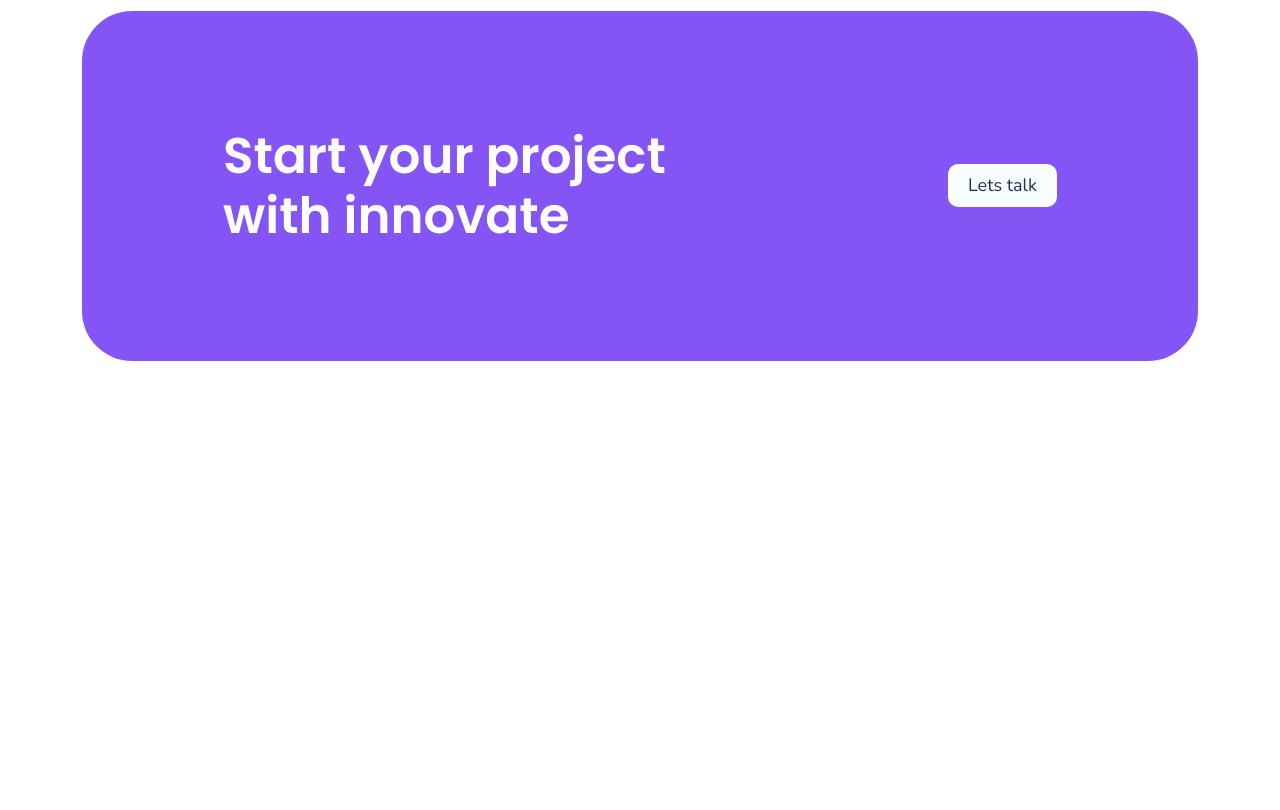
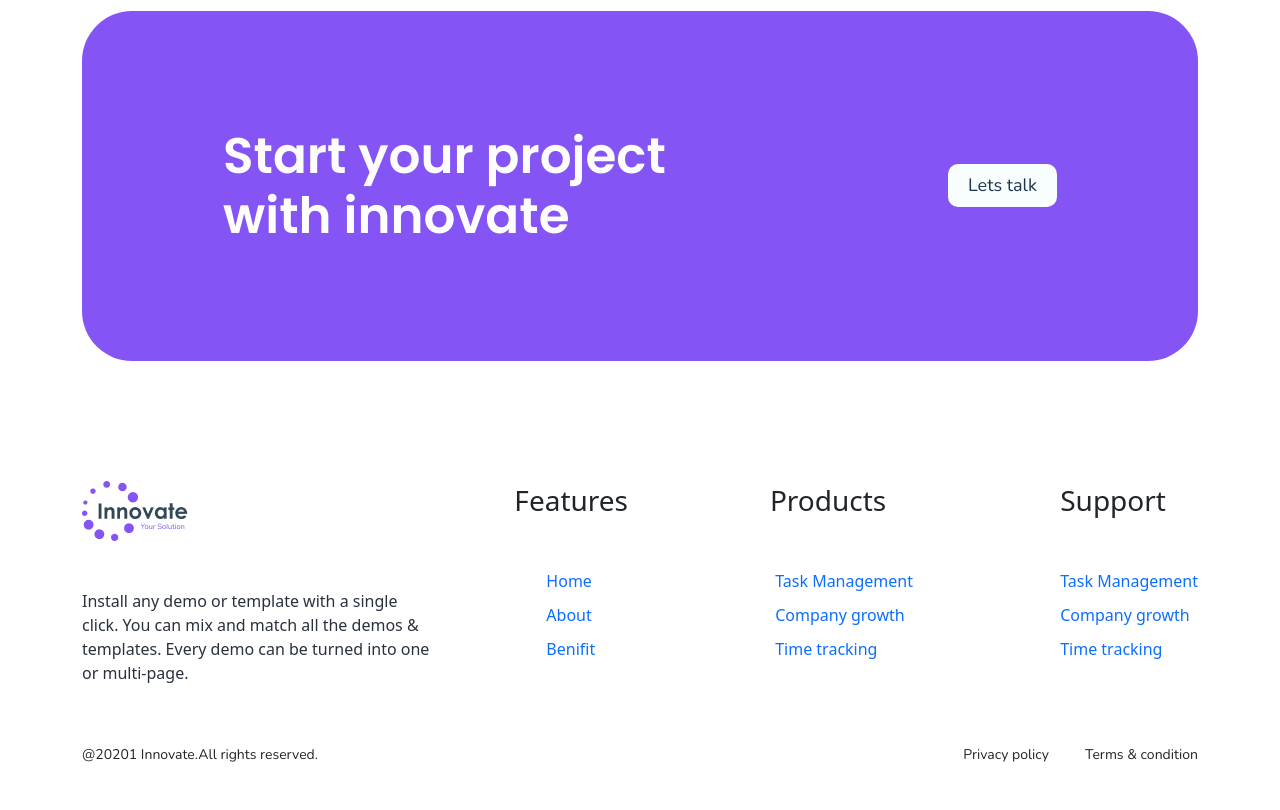
Before and after one commit to TwahidulislamDev/boot-lab-one, a plain HTML site: page index.html in a window 1280 px wide. Shown: the part 5514-6324 px from the top of the page. Before the commit the page ends 5945 px from the top, so only its background shows below. Drawn offline with nearby package versions, Linux system fonts and the light colour scheme.

Commit message:
add footer Section

```diff
--- a/css/style.css
+++ b/css/style.css
@@ -12,7 +12,7 @@ a:hover {
 }
 ul,
 ol {
-  list-style: none;
+  list-style-type: none;
 }
 h1,
 h2,
@@ -347,8 +347,42 @@ p {
 }
 /* Your project part End  */
 
-/* Recent post part start  */
-/* Recent post part End  */
+/* Footer  part start  */
+#footerPart{
+  padding: 50px 0;
+}
+.footLogo p{
+  line-height: 150%;
+  color: #29313D;
+}
+.footLink{
+  display: flex;
+  justify-content: end;
+  align-items: center;
+}
+.footLink h3{
+  text-align: center;
+}
+.footLink ul li{
+  padding-top: 10px;
+}
+.copyRight h4{
+  font-size: 14px;
+  font-weight: 400;
+  font-family: "Nunito", serif;
+}
+.termsCondition h5{
+  font-size: 14px;
+  font-weight: 400;
+  font-family: "Nunito", serif;
+}
+.termsCondition p{
+  font-size: 14px;
+  font-weight: 400;
+  font-family: "Nunito", serif;
+  padding-left: 20px;
+}
+/* Footer  part End  */
 
 /* Recent post part start  */
 /* Recent post part End  */
--- a/index.html
+++ b/index.html
@@ -412,8 +412,59 @@
      </div>
     <!-- Your project part End -->
 
-    <!-- Header part start -->
-    <!-- Header part End -->
+    <!-- Footer part Start  -->
+     <div id="footerPart">
+      <div class="container">
+        <div class="row pb-3">
+          <div class="col-lg-4 footLogo">
+            <picture>
+              <img src="./images/logo.png" alt="">
+            </picture>
+            <p class="py-5">Install any demo or template with a single click. You can mix and match all the demos & templates. Every demo can be turned into one or multi-page.</p>
+          </div>
+          <div class="col-lg-2 footLink ">
+            <div>
+              <h3>Features</h3>
+            <ul class="py-5">
+              <li><a href="#">Home</a></li>
+              <li><a href="#">About</a></li>
+              <li><a href="#">Benifit</a></li>
+            </ul>
+            </div>
+          </div>
+
+          <div class="col-lg-3 footLink ">
+            <div>
+              <h3>Products</h3>
+            <ul class="py-5">
+              <li><a href="#">Task Management</a></li>
+              <li><a href="#">Company growth</a></li>
+              <li><a href="#">Time tracking</a></li>
+            </ul>
+            </div>
+          </div>
+          <div class="col-lg-3 footLink">
+            <div>
+              <h3>Support</h3>
+            <ul class="py-5">
+              <li><a href="#">Task Management</a></li>
+              <li><a href="#">Company growth</a></li>
+              <li><a href="#">Time tracking</a></li>
+            </ul>
+            </div>
+          </div>
+          </div>
+          <div class="copyRight d-flex justify-content-between align-items-center">
+            <h4>@20201 Innovate.All rights reserved.</h4>
+            <div class="termsCondition d-flex justify-content-around align-items-center gap-3">
+              <h5>Privacy policy</h5>
+              <p>Terms & condition</p>
+            </div>
+          </div>
+        </div>
+      </div>
+     </div>
+    <!-- Footer part End  -->
 
     <!-- All js files Start  -->
     <script src="./js/jquery-1.12.4.min.js"></script>
```
